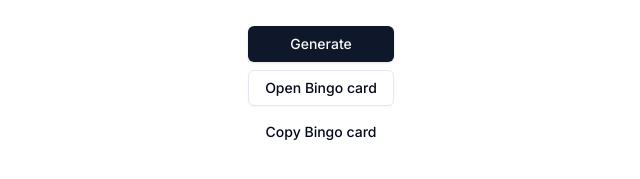
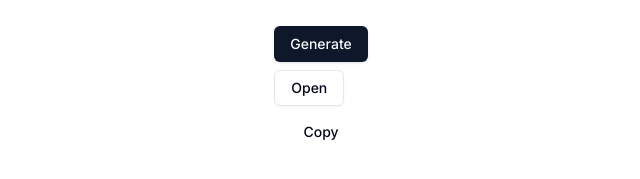
Before and after one commit to ImDarkly/minecraft-bingo-generator, a Next.js app: page /minecraft-bingo-generator/ in a window 1280 px wide. Shown: the part 599-778 px from the top of the page, without its empty margins (319-959 px from the left). Built offline with nearby package versions, Linux system fonts and the light colour scheme.

Commit message:
Reduced amount of text in buttons

```diff
--- a/app/page.tsx
+++ b/app/page.tsx
@@ -52,9 +52,9 @@ export default function Home() {
                             (_, index) => `b${index + 1}=${cards[index].id}`
                         ).join("&")}`}
                     >
-                        <Button variant={"outline"}>Open Bingo card</Button>
+                        <Button variant={"outline"}>Open</Button>
                     </Link>
-                    <Button variant={"ghost"} onClick={copyLinkToClipboard} >Copy Bingo card</Button>
+                    <Button variant={"ghost"} onClick={copyLinkToClipboard} >Copy</Button>
                 </div>
             </div>
         </div>
```
